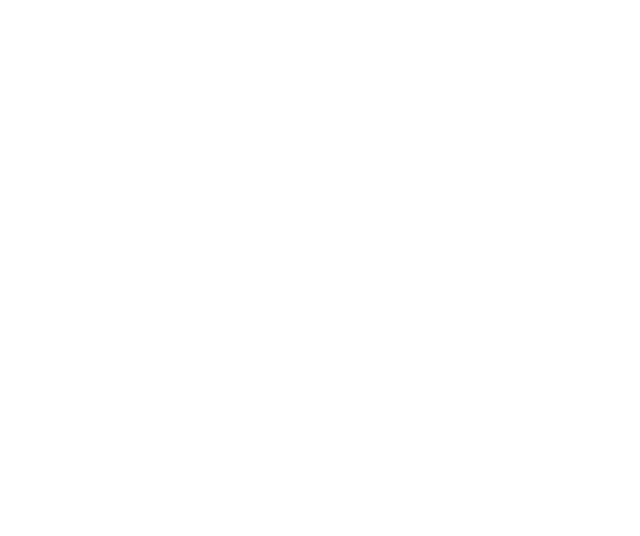
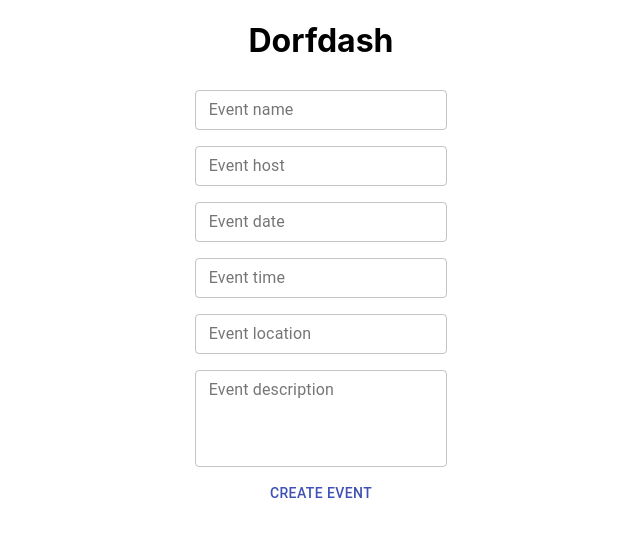
Before and after one commit to RFP54-Gucci/Dorfdash, a React (Create React App) app: page / in a window 1280 px wide. Shown: the top 536 px of the page, without its empty margins (319-959 px from the left). Built offline with nearby package versions, Linux system fonts and the light colour scheme.

Commit message:
create event form done

```diff
--- a/src/App.js
+++ b/src/App.js
@@ -1,8 +1,10 @@
 import './App.css';
+import EventForm from './components/event-lists/EventForm.js';
 
 function App() {
   return (
     <div className="App">
+      <EventForm />
     </div>
   );
 }
--- a/src/components/event-lists/EventForm.js
+++ b/src/components/event-lists/EventForm.js
@@ -1,8 +1,80 @@
-import React from 'react';
+import { makeStyles } from '@material-ui/core/styles';
+import { Button, Container, TextField } from '@material-ui/core';
+
 
 const EventForm = () => {
+  const useStyles = makeStyles((theme) => ({
+    root: {
+      '& .MuiTextField-root': {
+        margin: theme.spacing(1),
+        width: '25ch',
+      },
+    },
+  }));
+
+  const classes = useStyles();
+
   return (
-    <div></div>
+    <Container maxWidth="sm">
+      <h1>Dorfdash</h1>
+      <form className={classes.root} noValidate autoComplete="off">
+        <div>
+          <TextField
+            id="outlined-size-small"
+            label="Event name"
+            variant="outlined"
+            size="small"
+            fullWidth
+          />
+        </div>
+        <div>
+          <TextField
+            id="outlined-size-small"
+            label="Event host"
+            variant="outlined"
+            size="small"
+            fullWidth
+          />
+        </div>
+        <div>
+          <TextField
+            id="outlined-size-small"
+            label="Event date"
+            variant="outlined"
+            size="small"
+          />
+        </div>
+        <div>
+          <TextField
+            id="outlined-size-small"
+            label="Event time"
+            variant="outlined"
+            size="small"
+          />
+        </div>
+        <div>
+          <TextField
+            id="outlined-size-small"
+            label="Event location"
+            variant="outlined"
+            size="small"
+            fullWidth
+          />
+        </div>
+        <div>
+          <TextField
+            id="outlined-size-small"
+            label="Event description"
+            multiline
+            rows={4}
+            variant="outlined"
+            size="small"
+            fullWidth
+          />
+        </div>
+        <Button color="primary">Create event</Button>
+      </form>
+    </Container>
   );
 };
 
```
Also changed, not shown: src/components/event-lists/Upcoming.js (added, +23 -0 lines).
